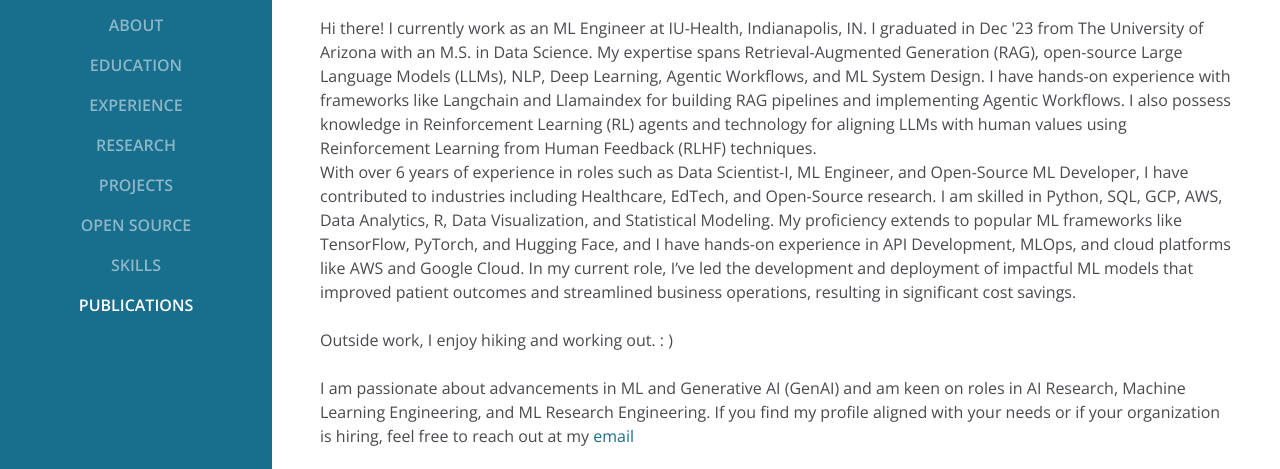
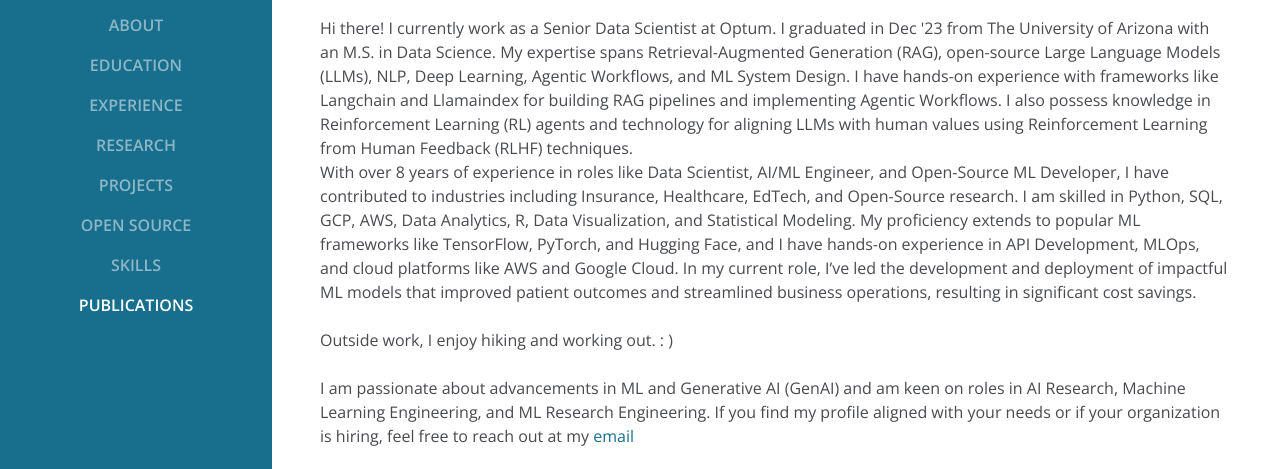
Before and after one commit to leoninekev/leoninekev.github.io, a plain HTML site: page index.html in a window 1280 px wide. Shown: the part 327-796 px from the top of the page. Drawn offline with nearby package versions, Linux system fonts and the light colour scheme; a web font is replaced by a local one.

Commit message:
Update index.html

```diff
--- a/index.html
+++ b/index.html
@@ -103,7 +103,7 @@
 
         </div>
         <div>
-          Hi there! I currently work as an ML Engineer at IU-Health, Indianapolis, IN.
+          Hi there! I currently work as a Senior Data Scientist at Optum.
           I graduated in Dec '23 from The University of Arizona with an M.S. in Data Science.
           My expertise spans Retrieval-Augmented Generation (RAG), open-source Large Language Models (LLMs),
           NLP, Deep Learning, Agentic Workflows, and ML System Design. I have hands-on experience with frameworks
@@ -111,8 +111,8 @@
           I also possess knowledge in Reinforcement Learning (RL) agents and technology for aligning LLMs with
           human values using Reinforcement Learning from Human Feedback (RLHF) techniques.
           <br>
-          With over 6 years of experience in roles such as Data Scientist-I, ML Engineer, and Open-Source ML Developer,
-          I have contributed to industries including Healthcare, EdTech, and Open-Source research.
+          With over 8 years of experience in roles like Data Scientist, AI/ML Engineer, and Open-Source ML Developer,
+          I have contributed to industries including Insurance, Healthcare, EdTech, and Open-Source research.
           I am skilled in Python, SQL, GCP, AWS, Data Analytics, R, Data Visualization, and Statistical Modeling.
           My proficiency extends to popular ML frameworks like TensorFlow, PyTorch, and Hugging Face, and I have hands-on
           experience in API Development, MLOps, and cloud platforms like AWS and Google Cloud. In my current role,
@@ -122,7 +122,7 @@
           Outside work, I enjoy hiking and working out. : )
           <br><br>
           I am passionate about advancements in ML and Generative AI (GenAI) and am keen on roles in AI Research, Machine Learning Engineering,
-          and ML Research Engineering. If you find my profile aligned with your needs or if your organization is hiring, feel free to reach out at my <a href="mailto: bisht@arizona.edu">email</a><br><br>
+          and ML Research Engineering. If you find my profile aligned with your needs or if your organization is hiring, feel free to reach out at my <a href="mailto: mailtoprakashbisht@gmail.com">email</a><br><br>
 
           <!-- raw HTML omitted -->
 
```
